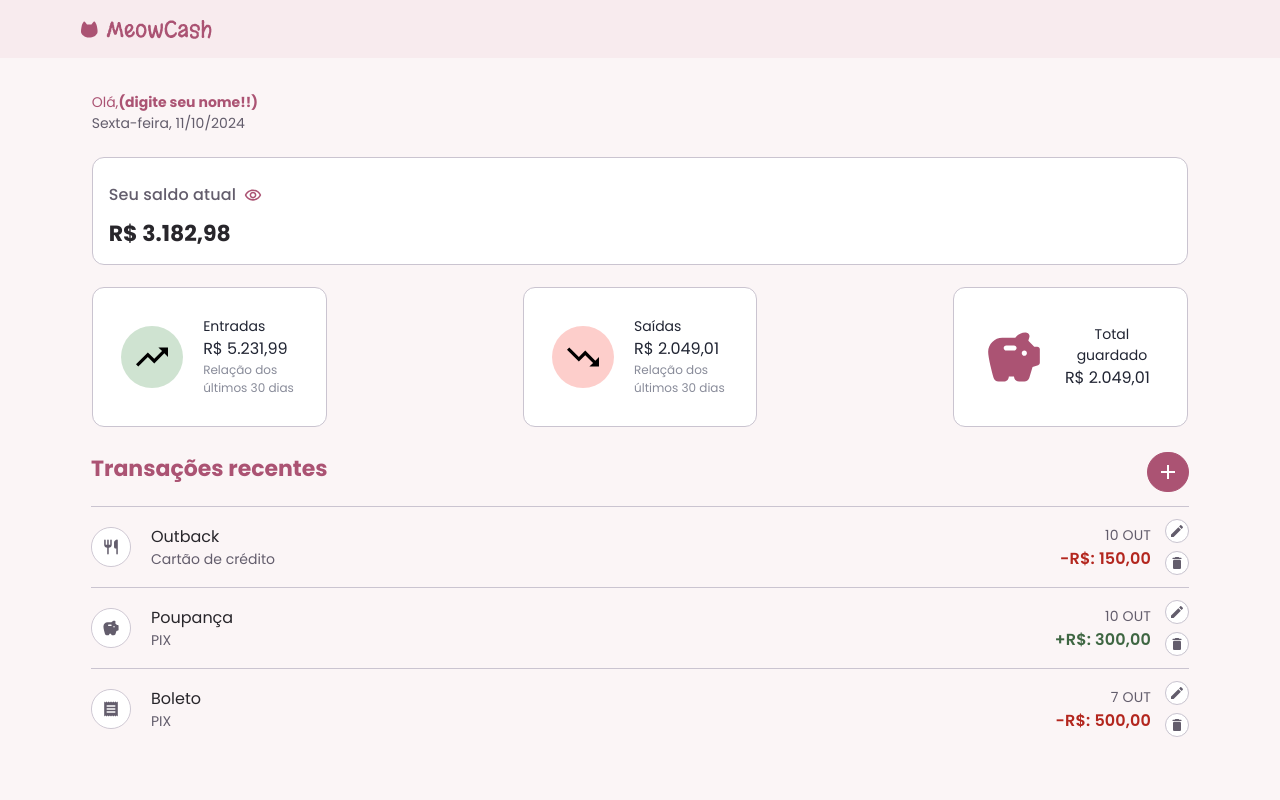
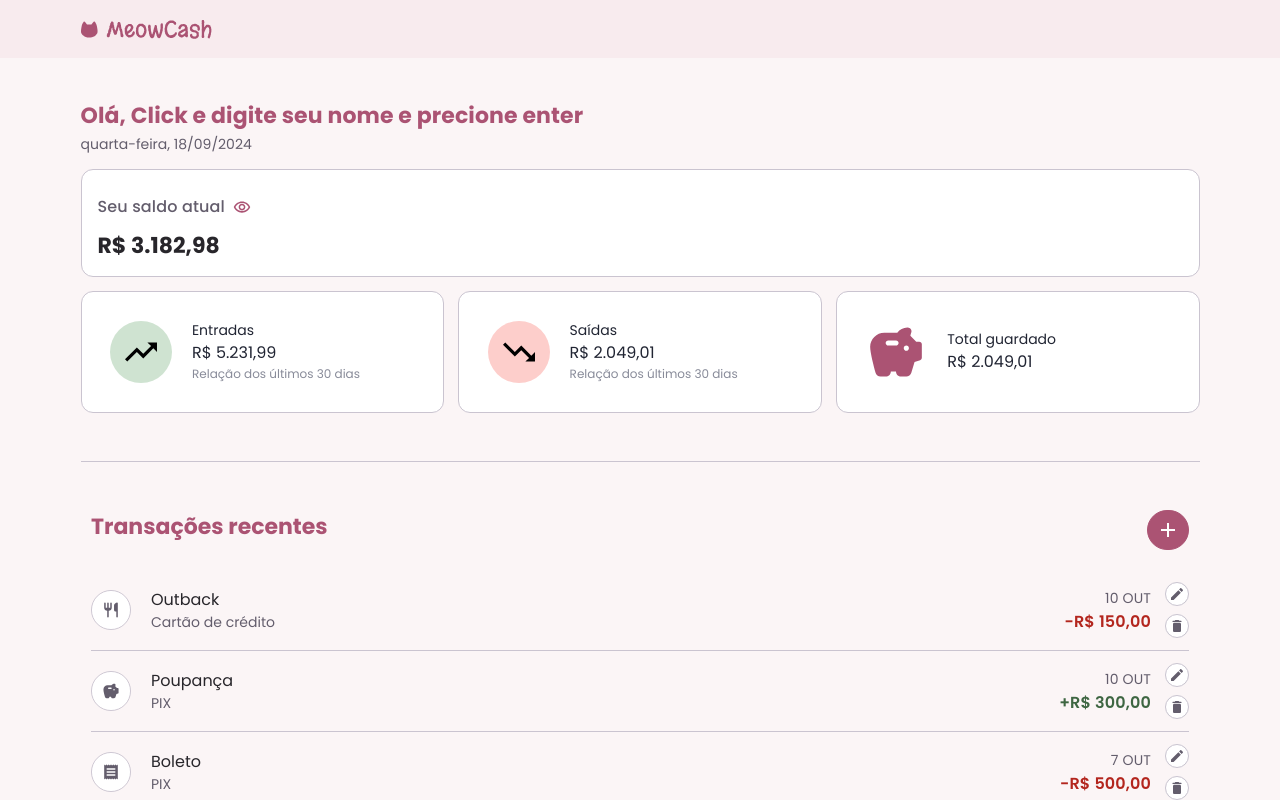
Before and after one commit to Deuteront/tech-challenger-1, a Next.js app: page /dashboard in a window 1280 px wide. Built offline with nearby package versions, Linux system fonts and the light colour scheme.

Commit message:
Adjusts css and layout of the components

```diff
--- a/src/components/atoms/modal-wrapper/modal-wrapper.tsx
+++ b/src/components/atoms/modal-wrapper/modal-wrapper.tsx
@@ -11,8 +11,11 @@ const ModalWrapper: React.FC<ModalWrapperProps> = ({ children, isOpen }) => {
   if (!isOpen) return null;
 
   return (
-    <div className="modal-wrapper">
-      <div className="">{children}</div>
+    <div className="container-modal">
+      <div className="overlay"></div>
+      <div className="modal-wrapper">
+        <div className="">{children}</div>
+      </div>
     </div>
   );
 };
--- a/src/components/atoms/modal-wrapper/style.scss
+++ b/src/components/atoms/modal-wrapper/style.scss
@@ -1,5 +1,31 @@
+.container-modal {
+  position: fixed;
+  top: 0;
+  left: 0;
+  width: 100%;
+  height: 100%;
+  display: flex;
+  align-items: center;
+  justify-content: center;
+  z-index: 1000; /* Maior que o overlay */
+}
+
+.overlay {
+  position: fixed;
+  top: 0;
+  left: 0;
+  width: 100%;
+  height: 100%;
+  background: rgba(0, 0, 0, 0.5);
+  backdrop-filter: blur(5px);
+  z-index: 999;
+}
+
 .modal-wrapper {
-    display: flex;
-    flex-direction: column;
-    gap: 12px;
-  }
+  padding: 20px;
+  border-radius: 8px;
+  display: flex;
+  flex-direction: column;
+  gap: 12px;
+  z-index: 1001;
+}
--- a/src/components/molecules/financial-dashboard/style.scss
+++ b/src/components/molecules/financial-dashboard/style.scss
@@ -9,7 +9,6 @@
   flex-direction: row;
   align-items: center;
   gap: 20px;
-  max-width: 360px;
   flex: 1;
 
   @media only screen and (max-width: $mobile_width) {
@@ -57,30 +56,22 @@
       font-size: 18.887px;
     }
   }
-
-
-  @media only screen and (max-width: $mobile_width) {
-    margin-bottom: 1%;
-  }
 }
 
 .financial-dashboard-list {
   display: flex;
   justify-content: space-between;
-  gap: 14rem;
+  gap: 14px;
+  flex-wrap: wrap;
 
   @media only screen and (max-width: $mobile_width) {
-    display: flex;
     justify-content: space-between;
     flex-direction: column;
   }
 
-  @media only screen and (max-width: 1199px) {
-    flex-wrap: wrap;
-
-    .financialDashboard {
-      flex: 1 1 45%;
-      max-width: 100%;
+  @media only screen and (min-width: $mobile_width) and (max-width: $tablet_width) {
+    .financialDashboard:last-child {
+      flex-basis: 100%;
     }
   }
 }
--- a/src/components/organisms/dashboard/body/transitions/style.scss
+++ b/src/components/organisms/dashboard/body/transitions/style.scss
@@ -1,6 +1,10 @@
 @import '../../../../../app/variables';
 
 .transactions {
+  display: flex;
+  flex-direction: column;
+  gap: 20px;
+
   .transactions-title {
     color: #AB5373;
     font-size: 22px;
@@ -48,6 +52,10 @@
   align-items: center;
   align-self: stretch;
   border-top: 1px solid var(--Schemes-Outline-Variant, #CAC4D0);
+
+  &:first-child {
+    border-top: none;
+  }
 }
 
 .transaction-title {
--- a/src/components/organisms/dashboard/body/transitions/transactions.tsx
+++ b/src/components/organisms/dashboard/body/transitions/transactions.tsx
@@ -43,7 +43,7 @@ export function TransactionsDetails({
         <div className="transaction-info">
           <div className="transaction-date">{transactionDate}</div>
           <div className={'transaction-price ' + incomingOrOutgoing}>
-            {getSinalzinho(incomingOrOutgoing) + 'R$: ' + transactionPrice}
+            {getSinalzinho(incomingOrOutgoing) + 'R$ ' + transactionPrice}
           </div>
         </div>
         <div className="transaction-edit">
--- a/src/components/organisms/dashboard/body/transitions/transitions.tsx
+++ b/src/components/organisms/dashboard/body/transitions/transitions.tsx
@@ -45,8 +45,8 @@ export function Transitions() {
 
   return (
     <>
-      <div className="transactions container pt-3">
-        <div className="row mb-3">
+      <div className="transactions container">
+        <div className="row">
           <div className="d-flex flex-row justify-content-between">
             <span className="transactions-title">Transações recentes</span>
             <Button
@@ -58,11 +58,9 @@ export function Transitions() {
         </div>
         <TransactionsDetailsList transactionsList={transactionsList} />
       </div>
-      <div style={{ height: '100%' }}>
-        <ModalWrapper isOpen={isModalOpen} title="">
-          <ModalTransaction closeModal={closeModal} />
-        </ModalWrapper>
-      </div>
+      <ModalWrapper isOpen={isModalOpen} title="">
+        <ModalTransaction closeModal={closeModal} />
+      </ModalWrapper>
     </>
   );
 }
--- a/src/components/organisms/home/body/body.tsx
+++ b/src/components/organisms/home/body/body.tsx
@@ -29,22 +29,12 @@ export function Body() {
   return (
     <>
       <div className="body">
-        <div className="initial-scream">
-          <div className="container-invite">
         <div className="container">
           <div className="row">
-                <div className="col-12">
-                  <div className="context-body-home">
+            <div className="col-12 context-body-home">
+              <div className="welcome-container">
                 <WelcomeMessage />
-                  </div>
-                  <div className="context-body-home">
-                    <CardBalanceActual
-                      icon="visibility"
-                      textValue="R$ 3.182,98"
-                    />
-                  </div>
-                  <div></div>
-                  <div className="context-body-home">
+                <CardBalanceActual icon="visibility" textValue="R$ 3.182,98" />
                 {
                   <FinancialDashboardList
                     financialDashboard={financialDashboards}
@@ -52,9 +42,8 @@ export function Body() {
                   />
                 }
               </div>
+              <div className="separation"></div>
               <Transitions />
-                </div>
-              </div>
             </div>
           </div>
         </div>
--- a/src/components/organisms/home/body/style.scss
+++ b/src/components/organisms/home/body/style.scss
@@ -28,5 +28,18 @@
 }
 
 .context-body-home {
-  padding: 1%;
+  margin-top: 48px;
+  display: flex;
+  flex-direction: column;
+  gap: 48px;
 }
+
+.welcome-container {
+  display: flex;
+  flex-direction: column;
+  gap: 14px;
+}
+
+.separation {
+  border-bottom: solid 1px var(--Schemes-Outline-Variant, #CAC4D0);
+}
--- a/src/components/organisms/home/welcome-message/style.scss
+++ b/src/components/organisms/home/welcome-message/style.scss
@@ -1,9 +1,20 @@
 @import '../../../../app/variables';
 
-.title{
-  font-weight: bold;
+.title {
+  color: #AB5373;
+  font-size: var(--Title-Large-Size, 22px);
+  font-style: normal;
+  font-weight: 700;
+  line-height: var(--Title-Small-Line-Height, 20px);
+  letter-spacing: var(--Title-Small-Tracking, 0.1px);
 }
 
-.date{
+.welcome {
+  display: flex;
+  flex-direction: column;
+  gap: 8px;
+}
+
+.date {
   color: $span-color;
 }
--- a/src/components/organisms/home/welcome-message/welcome-message.tsx
+++ b/src/components/organisms/home/welcome-message/welcome-message.tsx
@@ -1,14 +1,56 @@
-import React from 'react';
+import React, { useState } from 'react';
 import './style.scss';
+import dayjs from 'dayjs';
+import 'dayjs/locale/pt-br';
+import localizedFormat from 'dayjs/plugin/localizedFormat';
+
+dayjs.extend(localizedFormat);
+dayjs.locale('pt-br');
 
 export function WelcomeMessage() {
+  const [isEditing, setIsEditing] = useState(false);
+  const [title, setTitle] = useState(
+    'Click e digite seu nome e precione enter'
+  );
+  const hello = 'Olá, ';
+
+  const handleClick = () => {
+    setIsEditing(true);
+  };
+
+  const handleInputChange = (event: React.ChangeEvent<HTMLInputElement>) => {
+    setTitle(event.target.value);
+  };
+
+  const handleKeyDown = (event: React.KeyboardEvent<HTMLInputElement>) => {
+    if (event.key === 'Enter') {
+      setIsEditing(false);
+    }
+  };
   return (
-    <div>
-      Olá,
-      <span className="title" contentEditable={true}>
-        (digite seu nome!!)
-      </span>
-      <div className="date">Sexta-feira, 11/10/2024</div>
+    <div className="welcome">
+      <div className="title">
+        {hello}
+        {isEditing ? (
+          <input
+            type="text"
+            onChange={handleInputChange}
+            onKeyDown={handleKeyDown}
+            autoFocus
+            placeholder='Digite e pressione "Enter"'
+          />
+        ) : (
+          <span
+            onClick={handleClick}
+            style={{
+              cursor: 'pointer',
+            }}
+          >
+            {title}
+          </span>
+        )}
+      </div>
+      <div className="date">{dayjs().format('dddd, DD/MM/YYYY')}</div>
     </div>
   );
 }
--- a/src/components/organisms/landing-page/footer/style.scss
+++ b/src/components/organisms/landing-page/footer/style.scss
@@ -93,7 +93,7 @@
       font-size: var(--Body-Large-Size, 16px);
       font-style: normal;
       font-weight: 400;
-      line-height: var(--Body-Large-Line-Height, 24px); /* 150% */
+      line-height: var(--Body-Large-Line-Height, 24px);
       letter-spacing: var(--Body-Large-Tracking, 0.5px);
     }
   }
```
Lines whose indentation alone changed are shown as unchanged.
